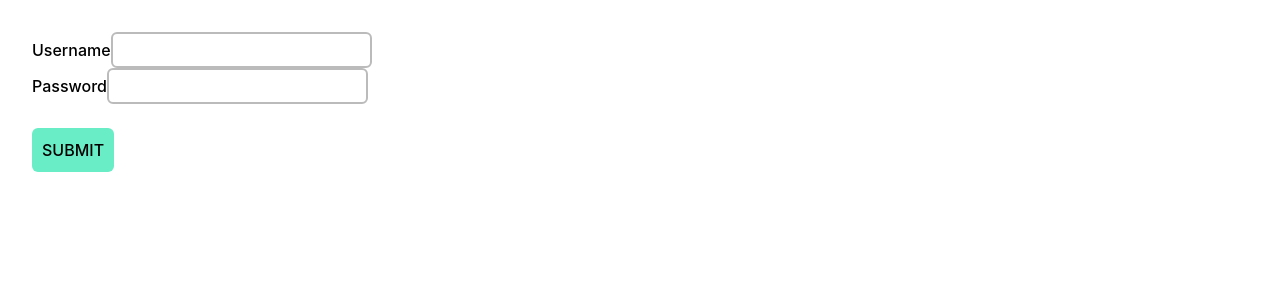
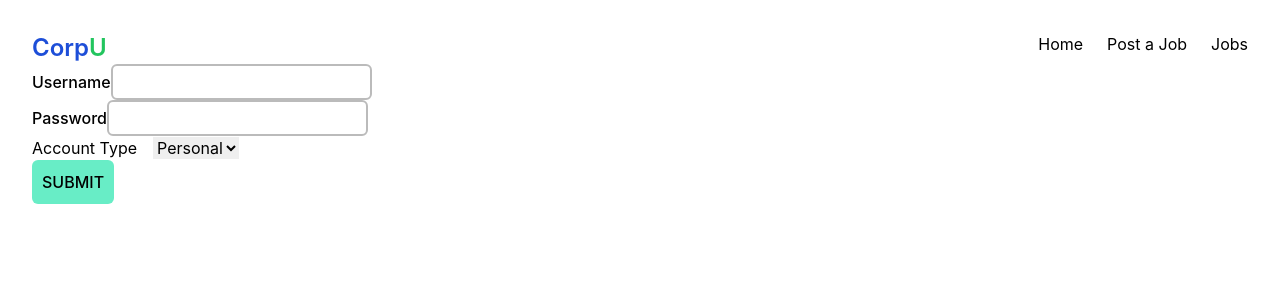
Before and after one commit to JKirito/tip_frontend, a React (Vite) app: page /signup in a window 1280 px wide. Shown: the top 300 px of the page. Built offline with nearby package versions, Linux system fonts and the light colour scheme; no server answers.

Commit message:
role based signup completed

```diff
--- a/src/App.tsx
+++ b/src/App.tsx
@@ -19,6 +19,8 @@ import authorizedInstance from './axiosInstances/authInstance';
 import { login } from './states/slices/userSlice';
 import JobBoard from './jobBoard/JobBoard';
 import JobPost from './jobBoard/JobPost';
+import { Roles } from './interface';
+import Navigation from './Navigation/Navigation';
 
 function App() {
   const dispatch = useDispatch();
@@ -36,6 +38,7 @@ function App() {
             login({
               loginstatus: true,
               username: res.data.username,
+              role: res.data.role,
             })
           );
         })
@@ -51,8 +54,8 @@ function App() {
     validate();
   }, []);
   return (
-    // {/* <RouterProvider router={router}></RouterProvider> */}
-
+    <div>
+      <Navigation />
       <Routes>
         <Route index path='/' element={<Home />}></Route>
         <Route path='/login' element={<Login />}></Route>
@@ -60,6 +63,7 @@ function App() {
         <Route path='/jobs' element={<JobBoard />}></Route>
         <Route path='/jobposts' element={<JobPost />}></Route>
       </Routes>
+    </div>
   );
 }
 
--- /dev/null
+++ b/src/Navigation/Navigation.tsx
@@ -0,0 +1,22 @@
+import React from 'react';
+import { Link } from 'react-router-dom';
+
+const Navigation = () => {
+  return (
+    <div className='flex justify-between'>
+      <div className='flex text-2xl font-semibold'>
+        <Link to='/' className='flex'>
+          <p className='text-blue-700'>Corp</p>
+          <span className='text-green-500'>U</span>
+        </Link>
+      </div>
+      <div className='ml-auto flex space-x-6'>
+        <Link to='/'>Home</Link>
+        <Link to='/jobposts'>Post a Job</Link>
+        <Link to='/jobs'>Jobs</Link>
+      </div>
+    </div>
+  );
+};
+
+export default Navigation;
--- /dev/null
+++ b/src/Profile/Profile.tsx
@@ -0,0 +1,14 @@
+import React from 'react';
+
+const Profile = () => {
+  return (
+    <div>
+      <h1>Profile</h1>
+      <div>
+
+      </div>
+    </div>
+  );
+};
+
+export default Profile;
--- a/src/jobBoard/JobPost.tsx
+++ b/src/jobBoard/JobPost.tsx
@@ -45,9 +45,9 @@ const JobPost = () => {
   };
 
   return (
-    <div>
+    <div className='mt-5'>
       <form className='flex flex-col' onSubmit={handleSubmit}>
-        <p className='self-start text-xl bold'>Job Posting</p>
+        <p className='self-start text-xl bold'>Post a Job</p>
         <div className='flex flex-col mt-4'>
           <label className='self-start text-xl capitalize'>Title</label>
           <input
@@ -85,7 +85,7 @@ const JobPost = () => {
           <select
             name=''
             id=''
-            className='text-md'
+            className='text-md ml-4'
             onChange={handleOptionChange}
           >
             <option value={JobType.FULL_TIME}>{JobType.FULL_TIME}</option>
--- a/src/signup/Signup.tsx
+++ b/src/signup/Signup.tsx
@@ -1,6 +1,7 @@
 import React, { useState } from 'react';
 import baseInstance from '../axiosInstances/baseInstance';
 import { useNavigate } from 'react-router-dom';
+import { Roles } from '../interface';
 interface SignupData {
   username: string;
   password: string;
@@ -8,6 +9,8 @@ interface SignupData {
 
 const Signup = () => {
   const [data, setData] = useState<SignupData>({ password: '', username: '' });
+  const [adminAccount, setAdminAccount] = useState<boolean>(false);
+  const [adminRefCode, setAdminRefCode] = useState<string>('');
   const navigate = useNavigate();
 
   const handleSubmit = (event: React.FormEvent<HTMLFormElement>) => {
@@ -20,12 +23,17 @@ const Signup = () => {
     baseInstance
       .post('/signup', {
         ...data,
+        role: adminAccount ? Roles.ADMIN : Roles.BASIC,
+        adminRefCode,
       })
       .then((res) => {
         console.log(`Signup Successful`);
         navigate('/login');
       })
-      .catch((err) => console.error);
+      .catch((err) => {
+        console.log(`Signup Failed`);
+        console.log(err.response.data);
+      });
   };
 
   const handleChange = (event: React.ChangeEvent<HTMLInputElement>) => {
@@ -36,6 +44,15 @@ const Signup = () => {
       };
     });
   };
+
+  const handleAccountChange = (e: React.ChangeEvent<HTMLSelectElement>) => {
+    if (e.target.value === Roles.ADMIN) {
+      setAdminAccount(true);
+    } else {
+      setAdminAccount(false);
+    }
+  };
+
   return (
     <div>
       <form onSubmit={handleSubmit}>
@@ -58,8 +75,32 @@ const Signup = () => {
           />
         </div>
         <div>
-          <label></label>
-          <input type='text' name='' />
+          <div>
+            <span>Account Type</span>
+            <select
+              name='account_type'
+              id='account_type'
+              onChange={handleAccountChange}
+              className='ml-4'
+            >
+              <option value={Roles.BASIC}>Personal</option>
+              <option value={Roles.ADMIN}>ADMIN</option>
+            </select>
+          </div>
+          {adminAccount && (
+            <div>
+              <label>Admin Secret</label>
+              <input
+                type='text'
+                name=''
+                className='input_text font-medium'
+                value={adminRefCode}
+                onChange={(e) => {
+                  setAdminRefCode(e.target.value);
+                }}
+              />
+            </div>
+          )}
         </div>
         <input
           type='submit'
```
Lines whose indentation alone changed are shown as unchanged.
